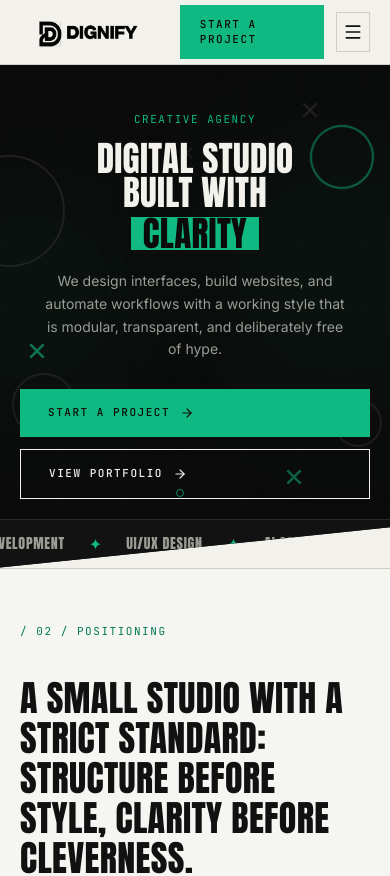
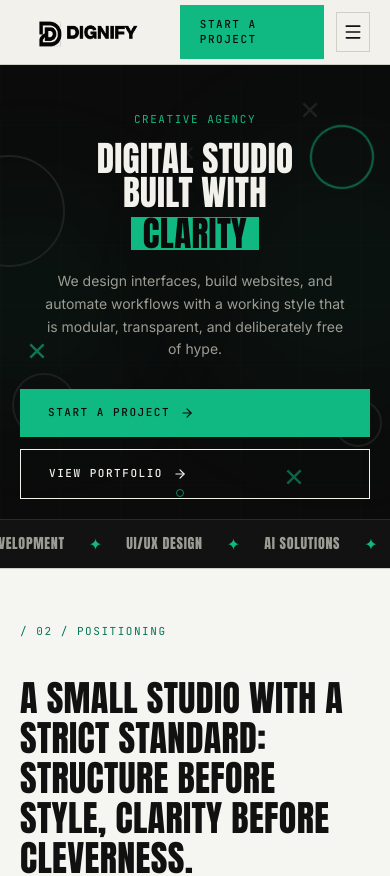
Before and after one commit to Zenithrath/DIGNIFY, a Next.js app: page / in a window 390 px wide. Shown: the top 876 px of the page. Built offline with nearby package versions, Linux system fonts and the light colour scheme.

Commit message:
straighten hero bottom edge and widen team photo spacing

```diff
--- a/src/app/(site)/about/page.tsx
+++ b/src/app/(site)/about/page.tsx
@@ -149,7 +149,7 @@ export default function AboutPage() {
               </h2>
             </div>
           </Reveal>
-          <div className="mt-14 flex flex-col items-center justify-center gap-12 md:flex-row md:items-start md:gap-14 lg:gap-20">
+          <div className="mt-14 flex flex-col items-center justify-center gap-16 md:flex-row md:items-start md:gap-24 lg:gap-32">
             {team.map((member, i) => (
               <Reveal key={member.name} delay={i * 0.1} className="w-full max-w-[300px]">
                 <div className="relative">
--- a/src/components/home/hero.tsx
+++ b/src/components/home/hero.tsx
@@ -14,7 +14,6 @@ export function Hero() {
     <section
       aria-labelledby="hero-heading"
       className="relative flex min-h-[31rem] flex-col overflow-hidden bg-ink text-paper sm:min-h-[calc(100svh-4rem)] lg:min-h-screen"
-      style={{ clipPath: "polygon(0 0, 100% 0, 100% 92%, 0 100%)" }}
     >
       <div className="pointer-events-none absolute inset-0 opacity-[0.03]">
         <svg width="100%" height="100%">
```
